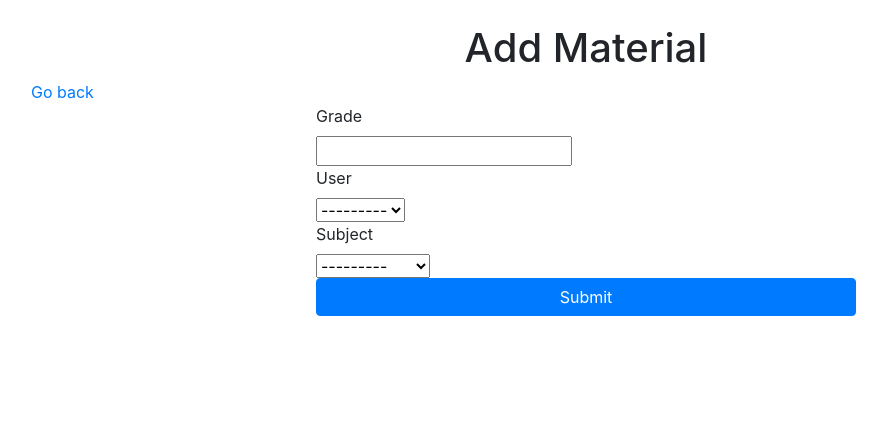
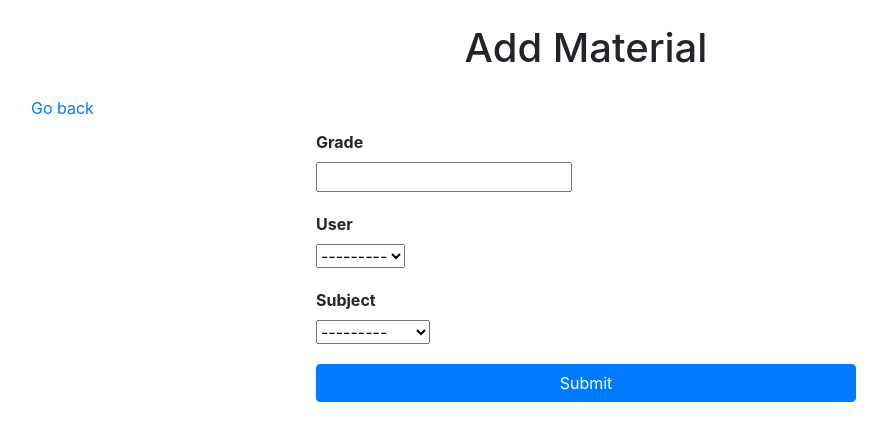
Before and after one commit to TonyDamov/HackTUESX-Project-Domain-expansion, a Django app: page /create-grade/ in a window 1280 px wide. Shown: the part 72-513 px from the top of the page, without its empty margins (54-941 px from the left). Run offline with Django 5.2, Linux system fonts and the light colour scheme; a user stored in the database is signed in; data comes from the database, SQL or seed files in the repository; both versions use the stored data as it was after the commit; some libraries are stand-ins or nearby versions.

Commit message:
for pulling

```diff
--- a/SchoolApp/notebook/templates/notebook/grades_create.html
+++ b/SchoolApp/notebook/templates/notebook/grades_create.html
@@ -1,20 +1,53 @@
 {% extends "notebook/base.html" %}
 {% block content %}
 <div class="container">
-    <h1 class="text-center">Add Material</h1>
-    <a href="{{request.META.HTTP_REFERER}}">Go back</a>
+    <h1 class="text-center mb-4">Add Material</h1>
+    <a href="{{ request.META.HTTP_REFERER }}" class="custom-link">Go back</a>
     <div class="row justify-content-center">
         <div class="col-md-6">
             <form method="post" enctype="multipart/form-data">
                 {% csrf_token %}
                 {% for field in form %}
-                <label>{{field.label}}</label>
-                <div>{{field}}</div>
-
+                <div class="form-group">
+                    <label>{{ field.label }}</label>
+                    <div>{{ field }}</div>
+                </div>
                 {% endfor %}
-                <button type="submit" class="btn btn-primary btn-block">Submit</button>
+                <button type="submit" class="btn btn-primary btn-block mt-3">Submit</button>
             </form>
         </div>
     </div>
 </div>
+
+<style>
+    .custom-link {
+        color: #007bff;
+        text-decoration: none;
+        margin-bottom: 10px;
+        display: inline-block;
+    }
+
+    .custom-link:hover {
+        text-decoration: underline;
+    }
+
+    .form-group {
+        margin-bottom: 20px;
+    }
+
+    label {
+        font-weight: bold;
+    }
+
+    .btn-primary {
+        background-color: #007bff;
+        border-color: #007bff;
+    }
+
+    .btn-primary:hover {
+        background-color: #0056b3;
+        border-color: #0056b3;
+    }
+</style>
+
 {% endblock content %}
```
Also changed, not shown: SchoolApp/notebook/templates/notebook/grades.html (+8 -4 lines), SchoolApp/db.sqlite3.
